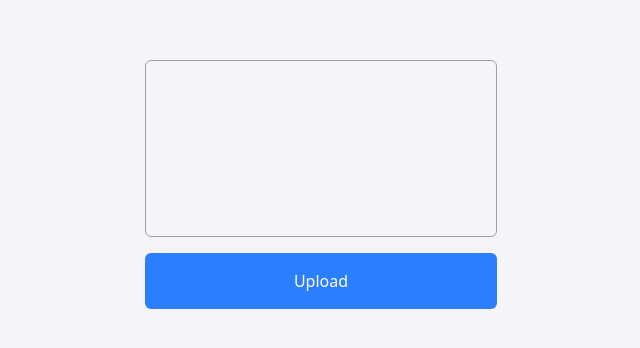
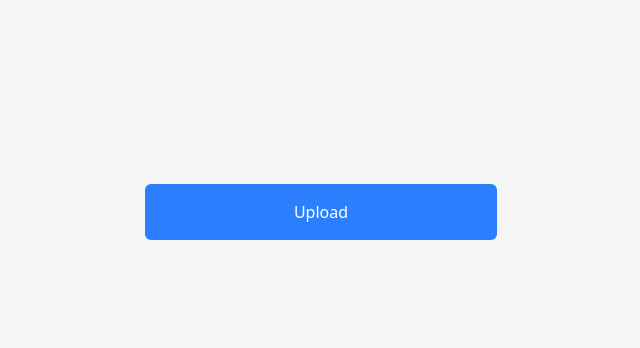
Before and after one commit to Seokjun7074/color-extractor, a Next.js app: page /extract in a window 1280 px wide. Shown: the part 188-536 px from the top of the page, without its empty margins (319-959 px from the left). Built offline with nearby package versions, Linux system fonts and the light colour scheme.

Commit message:
refactor: 이미지 여부로 분기처리

```diff
--- a/src/app/extract/page.tsx
+++ b/src/app/extract/page.tsx
@@ -5,14 +5,17 @@ import ExtractedColor from '@/domains/extract/components/ExtractedColor';
 import { DragAndDropBox } from '@/components/DragAndDropBox';
 
 export default function ExtractPage() {
-  const { canvasRef, saveImgFile, colors, isLoading } = useColorExtractProcess();
+  const { imageURL, canvasRef, saveImgFile, colors, isLoading } = useColorExtractProcess();
 
   return (
     <div className="flex min-h-screen flex-col items-center justify-center gap-4">
       <div className="flex w-sm flex-col gap-4 p-4">
-        <canvas className="rounded-md border-1 border-gray-400" ref={canvasRef}></canvas>
-        <DragAndDropBox onImageDrop={saveImgFile} />
-        <ExtractedColor colors={colors} isLoading={isLoading} />
+        <canvas className={`rounded-md ${imageURL ? '' : 'hidden'}`} ref={canvasRef}></canvas>
+        {imageURL ? (
+          <ExtractedColor colors={colors} isLoading={isLoading} />
+        ) : (
+          <DragAndDropBox onImageDrop={saveImgFile}></DragAndDropBox>
+        )}
       </div>
     </div>
   );
--- a/src/domains/extract/hooks/useColorExtractProcess.ts
+++ b/src/domains/extract/hooks/useColorExtractProcess.ts
@@ -35,10 +35,5 @@ export function useColorExtractProcess() {
     process();
   }, [imageURL]);
 
-  return {
-    canvasRef,
-    saveImgFile,
-    colors,
-    isLoading,
-  };
+  return { imageURL, canvasRef, saveImgFile, colors, isLoading };
 }
```
